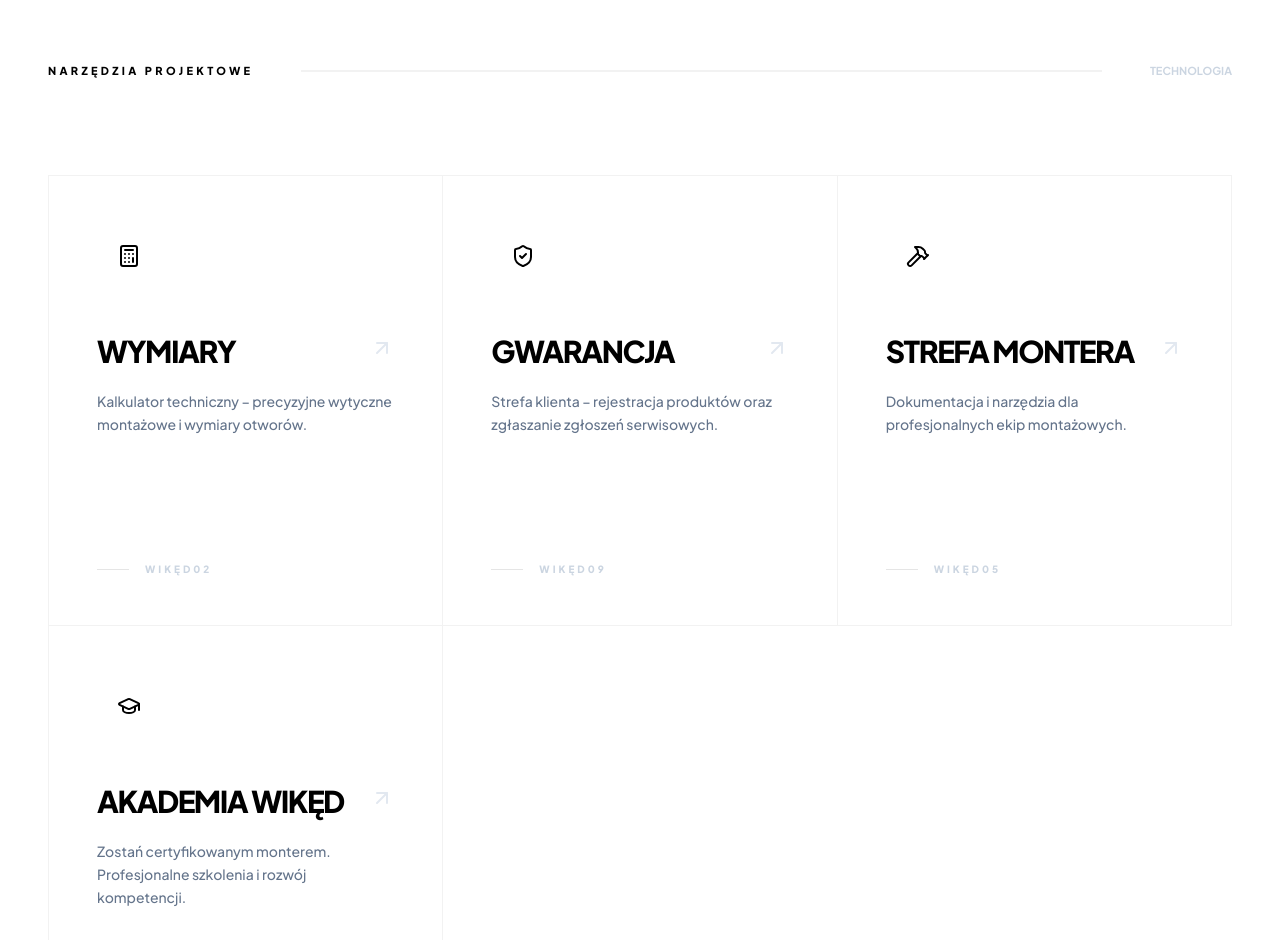
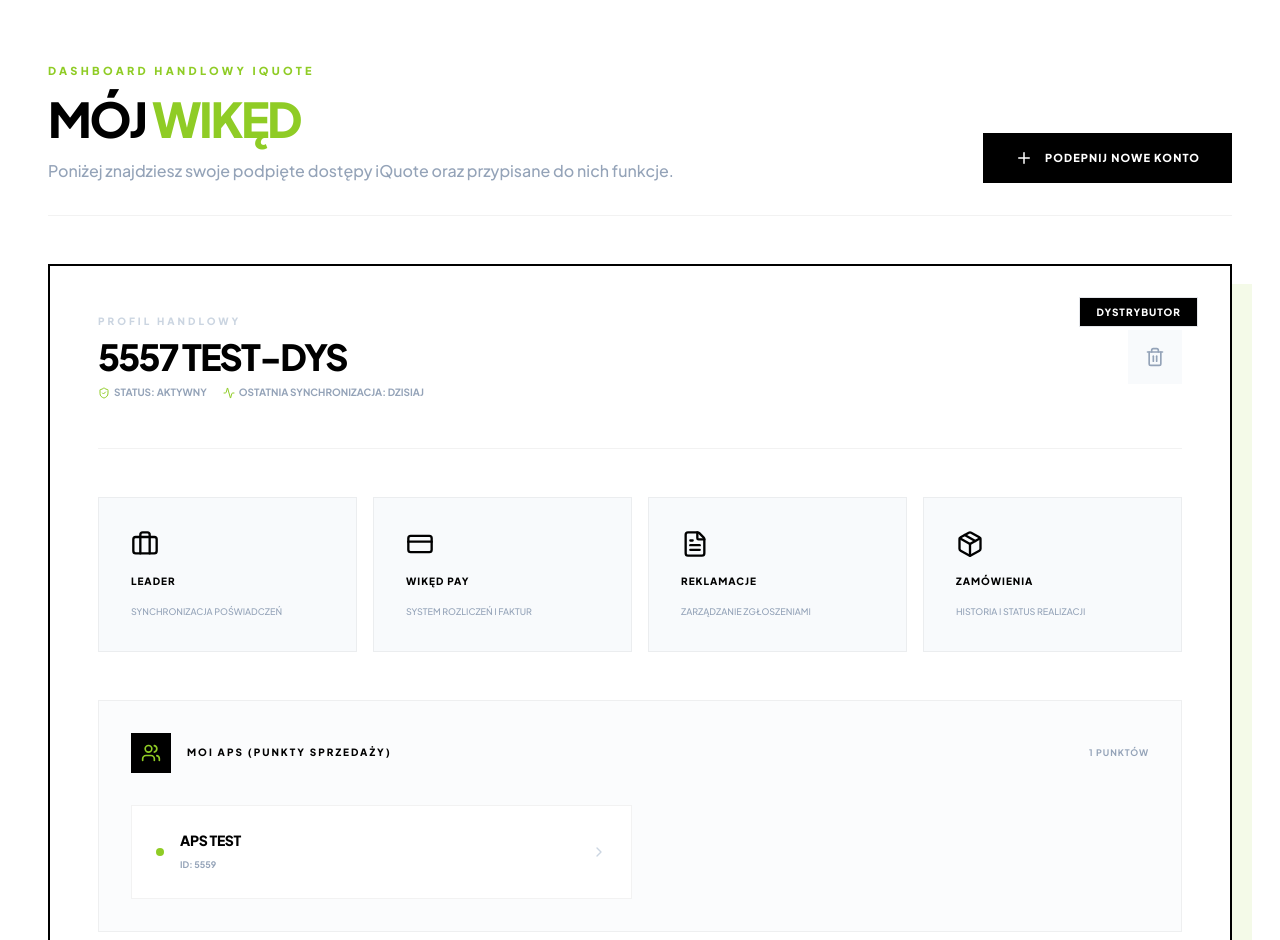
Before and after one commit to PrzemasWiked/Wik-d-One, a React (Vite) app: page / in a window 1280 px wide. Shown: the part 1860-2800 px from the top of the page. Built offline with nearby package versions, Linux system fonts and the light colour scheme.

Commit message:
feat: Add IQuoteAccountType and APSInfo types
Introduce new types to represent different account types within quotes, including a specific type for APS (Associated Partner System) and associated information. This enhances the data structure for managing user accounts and their related systems.

```diff
--- a/App.tsx
+++ b/App.tsx
@@ -1,19 +1,42 @@
 
 import React, { useState, useEffect } from 'react';
-import { User, UserRole, IQuoteAccount } from './types';
+import { User, UserRole, IQuoteAccount, IQuoteAccountType } from './types';
 import { SERVICE_LINKS } from './constants';
 import ServiceCard from './components/ServiceCard';
 import LoginForm from './components/LoginForm';
-import { LogOut, ArrowRight, ChevronRight, Menu, Key, LayoutGrid, Hammer, ExternalLink, Plus, Trash2, ShieldCheck, UserCircle } from 'lucide-react';
+import {
+  LogOut, ArrowRight, ChevronRight, Menu, Key,
+  LayoutGrid, Hammer, ExternalLink, Plus, Trash2,
+  ShieldCheck, UserCircle, Briefcase, CreditCard,
+  FileText, Package, Users, Activity
+} from 'lucide-react';
 
 const App: React.FC = () => {
-  const [user, setUser] = useState<User | null>(null);
+  // Domyślny user: pb@wiked.pl Przemek
+  const [user, setUser] = useState<User | null>({
+    id: 'pb-wiked-001',
+    username: 'Przemek',
+    email: 'pb@wiked.pl',
+    role: UserRole.USER,
+    linkedAccounts: [
+      {
+        id: 'iq-5557',
+        login: '5557 TEST-DYS',
+        passwordHash: '••••••••',
+        label: 'Dystrybutor Główny',
+        type: IQuoteAccountType.DISTRIBUTOR,
+        apsList: [
+          { id: 'aps-5559', name: 'APS TEST', login: '5559' }
+        ]
+      }
+    ]
+  });
+
   const [showLogin, setShowLogin] = useState(false);
   const [showAddAccount, setShowAddAccount] = useState(false);
   const [newAccLogin, setNewAccLogin] = useState('');
   const [newAccPass, setNewAccPass] = useState('');
 
-  // Scroll to top when login view is triggered
   useEffect(() => {
     if (showLogin) {
       window.scrollTo({ top: 0, behavior: 'smooth' });
@@ -21,12 +44,10 @@ const App: React.FC = () => {
   }, [showLogin]);
 
   const handleLogin = (newUser: User) => {
-    // Initial user setup
-    const userWithAccounts = {
+    setUser({
       ...newUser,
       linkedAccounts: newUser.linkedAccounts || []
-    };
-    setUser(userWithAccounts);
+    });
     setShowLogin(false);
     window.scrollTo({ top: 0, behavior: 'smooth' });
   };
@@ -45,7 +66,8 @@ const App: React.FC = () => {
       id: Math.random().toString(36).substr(2, 9),
       login: newAccLogin,
       passwordHash: '••••••••',
-      label: `iQuote ${user.linkedAccounts?.length ? user.linkedAccounts.length + 1 : 1}`
+      label: `iQuote ${user.linkedAccounts?.length ? user.linkedAccounts.length + 1 : 1}`,
+      type: IQuoteAccountType.APS // Domyślnie nowe konta jako APS
     };
 
     setUser({
@@ -79,7 +101,6 @@ const App: React.FC = () => {
 
   return (
     <div className="min-h-screen flex flex-col selection:bg-[#8fcc25] selection:text-white">
-      {/* Background Decor */}
       <div className="fixed inset-0 grid-bg opacity-40 pointer-events-none -z-10"></div>
 
       {/* Navigation */}
@@ -136,7 +157,6 @@ const App: React.FC = () => {
         </div>
       </nav>
 
-      {/* Main Content */}
       <main className="flex-grow pt-56 pb-32">
         <div className="container mx-auto px-6 lg:px-12">
           {showLogin && !user ? (
@@ -151,7 +171,6 @@ const App: React.FC = () => {
             </div>
           ) : (
             <div className="stagger-in">
-              {/* Header */}
               <div className="relative mb-40">
                 <div className="absolute -top-24 -left-10 text-[14rem] font-black text-slate-100/50 select-none -z-10 pointer-events-none uppercase tracking-tighter opacity-70">
                   Wikęd
@@ -164,12 +183,11 @@ const App: React.FC = () => {
                 <div className="flex gap-10">
                   <div className="w-1 bg-[#8fcc25]"></div>
                   <p className="max-w-xl text-xl font-medium text-slate-400 leading-relaxed">
-                    Ekosystem narzędzi dla profesjonalistów i klientów. Zarządzaj projektami, wymiarami i konfiguracją w jednej przestrzeni Wikęd One.
+                    Witaj {user?.username}. Twój ekosystem narzędzi Wikęd One jest gotowy. Zarządzaj kontami handlowymi, wymiarami i konfiguracją z jednego miejsca.
                   </p>
                 </div>
               </div>
 
-              {/* Grid: Main Services */}
               <div className="grid grid-cols-1 md:grid-cols-2 lg:grid-cols-3 gap-0 border-t border-l border-black/5">
                 {SERVICE_LINKS.filter(s => s.category === 'main').map((service) => {
                   const dynamicService = {...service};
@@ -187,20 +205,20 @@ const App: React.FC = () => {
                 })}
               </div>
 
-              {/* Logged in Area - Multiple iQuote Accounts */}
+              {/* MOJ WIKED - Expanded Account Dashboard */}
               {user && (
                 <div id="moj-wiked-section" className="mt-24 space-y-12 animate-in slide-in-from-bottom-8 duration-700">
                    <div className="flex flex-col md:flex-row items-end justify-between gap-6 border-b border-black/5 pb-8">
                      <div>
-                        <span className="text-[#8fcc25] text-[11px] font-extrabold uppercase tracking-[0.3em] mb-4 block">Profil Użytkownika</span>
+                        <span className="text-[#8fcc25] text-[11px] font-extrabold uppercase tracking-[0.3em] mb-4 block">Dashboard handlowy iQuote</span>
                         <h2 className="text-5xl font-black uppercase tracking-tighter leading-none">Mój <span className="text-[#8fcc25]">Wikęd</span></h2>
-                        <p className="text-slate-400 font-medium mt-4">Poniżej znajdziesz swoje podpięte dostępy handlowe iQuote.</p>
+                        <p className="text-slate-400 font-medium mt-4">Poniżej znajdziesz swoje podpięte dostępy iQuote oraz przypisane do nich funkcje.</p>
                      </div>
                      <button
                        onClick={() => setShowAddAccount(!showAddAccount)}
                        className="flex items-center gap-3 bg-black text-white px-8 py-4 text-[11px] font-extrabold uppercase tracking-widest hover:bg-[#8fcc25] transition-all"
                      >
-                       <Plus size={18} /> {showAddAccount ? 'Anuluj' : 'Dodaj dostęp iQuote'}
+                       <Plus size={18} /> {showAddAccount ? 'Anuluj' : 'Podepnij nowe konto'}
                      </button>
                    </div>
 
@@ -227,39 +245,100 @@ const App: React.FC = () => {
                               placeholder="••••••••"
                             />
                           </div>
-                          <button type="submit" className="bg-[#8fcc25] text-white p-4 font-black uppercase text-[11px] tracking-widest hover:bg-black transition-all">Autoryzuj i Dodaj</button>
+                          <button type="submit" className="bg-[#8fcc25] text-white p-4 font-black uppercase text-[11px] tracking-widest hover:bg-black transition-all">Dodaj i Synchronizuj</button>
                         </form>
                      </div>
                    )}
 
-                   <div className="grid grid-cols-1 md:grid-cols-2 lg:grid-cols-3 gap-6">
+                   <div className="grid grid-cols-1 gap-12">
                       {user.linkedAccounts?.map((acc) => (
-                        <div key={acc.id} className="group relative bg-white border border-black/5 p-10 hover:shadow-2xl hover:border-[#8fcc25]/20 transition-all duration-500 overflow-hidden">
-                           <div className="absolute top-0 right-0 w-24 h-24 bg-[#8fcc25]/5 rounded-bl-full translate-x-8 -translate-y-8 group-hover:translate-x-4 group-hover:-translate-y-4 transition-transform duration-700"></div>
-                           <div className="flex justify-between items-start mb-10">
-                              <div className="w-12 h-12 bg-slate-100 flex items-center justify-center text-slate-400 group-hover:text-[#8fcc25] transition-colors">
-                                <Key size={20} />
+                        <div key={acc.id} className="bg-white border-2 border-black p-8 md:p-12 shadow-[20px_20px_0px_rgba(143,204,37,0.1)] relative overflow-hidden group">
+                           <div className="absolute top-0 right-0 p-8">
+                             <span className={`text-[10px] font-black uppercase tracking-widest px-4 py-2 border ${acc.type === IQuoteAccountType.DISTRIBUTOR ? 'bg-black text-white' : 'border-black text-black'}`}>
+                               {acc.type === IQuoteAccountType.DISTRIBUTOR ? 'Dystrybutor' : 'APS'}
+                             </span>
+                           </div>
+
+                           <div className="flex flex-col md:flex-row gap-12 mb-12 border-b border-black/5 pb-12">
+                              <div className="flex-grow">
+                                <span className="text-[10px] font-black uppercase tracking-[0.3em] text-slate-300 mb-2 block">Profil Handlowy</span>
+                                <h4 className="text-4xl font-black uppercase tracking-tighter mb-2">{acc.login}</h4>
+                                <div className="flex items-center gap-4 text-slate-400">
+                                  <span className="text-[10px] font-bold uppercase flex items-center gap-1"><ShieldCheck size={12} className="text-[#8fcc25]"/> Status: Aktywny</span>
+                                  <span className="text-[10px] font-bold uppercase flex items-center gap-1"><Activity size={12} className="text-[#8fcc25]"/> Ostatnia synchronizacja: dzisiaj</span>
+                                </div>
                               </div>
-                              <button
-                                onClick={() => removeAccount(acc.id)}
-                                className="text-slate-200 hover:text-red-500 transition-colors"
-                                title="Usuń powiązanie"
-                              >
-                                <Trash2 size={16} />
-                              </button>
+                              <div className="flex items-center gap-4">
+                                <button onClick={() => removeAccount(acc.id)} className="p-4 bg-slate-50 hover:bg-red-50 text-slate-400 hover:text-red-500 transition-all border border-transparent hover:border-red-100">
+                                  <Trash2 size={20} />
+                                </button>
+                              </div>
                            </div>
-                           <span className="text-[10px] font-black uppercase tracking-widest text-slate-300 mb-2 block">{acc.label}</span>
-                           <h4 className="text-xl font-black uppercase tracking-tighter mb-1">{acc.login}</h4>
-                           <p className="text-[10px] font-bold text-slate-400 uppercase tracking-widest flex items-center gap-2">
-                             <ShieldCheck size={12} className="text-[#8fcc25]" /> Aktywne iQuote
-                           </p>
+
+                           {/* Funcjonalności iQuote */}
+                           <div className="grid grid-cols-2 md:grid-cols-4 gap-4 mb-12">
+                              <a href="https://leader.wiked.pl" target="_blank" className="flex flex-col gap-4 p-8 bg-slate-50 hover:bg-black group/item transition-all border border-black/5 hover:border-black">
+                                <Briefcase className="text-black group-hover/item:text-[#8fcc25]" size={28} />
+                                <span className="text-[10px] font-black uppercase tracking-widest group-hover/item:text-white">Leader</span>
+                                <span className="text-[9px] text-slate-400 uppercase font-medium">Synchronizacja poświadczeń</span>
+                              </a>
+                              <a href="https://pay.wiked.pl" target="_blank" className="flex flex-col gap-4 p-8 bg-slate-50 hover:bg-black group/item transition-all border border-black/5 hover:border-black">
+                                <CreditCard className="text-black group-hover/item:text-[#8fcc25]" size={28} />
+                                <span className="text-[10px] font-black uppercase tracking-widest group-hover/item:text-white">Wikęd Pay</span>
+                                <span className="text-[9px] text-slate-400 uppercase font-medium">System rozliczeń i faktur</span>
+                              </a>
+                              <a href="https://strefa.wiked.pl/reklamacje" target="_blank" className="flex flex-col gap-4 p-8 bg-slate-50 hover:bg-black group/item transition-all border border-black/5 hover:border-black">
+                                <FileText className="text-black group-hover/item:text-[#8fcc25]" size={28} />
+                                <span className="text-[10px] font-black uppercase tracking-widest group-hover/item:text-white">Reklamacje</span>
+                                <span className="text-[9px] text-slate-400 uppercase font-medium">Zarządzanie zgłoszeniami</span>
+                              </a>
+                              <a href="https://strefa.wiked.pl/zamowienia" target="_blank" className="flex flex-col gap-4 p-8 bg-slate-50 hover:bg-black group/item transition-all border border-black/5 hover:border-black">
+                                <Package className="text-black group-hover/item:text-[#8fcc25]" size={28} />
+                                <span className="text-[10px] font-black uppercase tracking-widest group-hover/item:text-white">Zamówienia</span>
+                                <span className="text-[9px] text-slate-400 uppercase font-medium">Historia i status realizacji</span>
+                              </a>
+                           </div>
+
+                           {/* Moi APS - Tylko dla dystrybutora */}
+                           {acc.type === IQuoteAccountType.DISTRIBUTOR && (
+                             <div className="bg-slate-50/50 p-8 border border-black/5">
+                                <div className="flex items-center justify-between mb-8">
+                                  <div className="flex items-center gap-4">
+                                    <div className="w-10 h-10 bg-black text-[#8fcc25] flex items-center justify-center">
+                                      <Users size={20} />
+                                    </div>
+                                    <h5 className="text-[10px] font-black uppercase tracking-[0.2em]">Moi APS (Punkty Sprzedaży)</h5>
+                                  </div>
+                                  <span className="text-[9px] font-bold text-slate-400 uppercase tracking-widest">{acc.apsList?.length || 0} Punktów</span>
+                                </div>
+                                <div className="grid grid-cols-1 md:grid-cols-2 gap-4">
+                                  {acc.apsList?.map((aps) => (
+                                    <div key={aps.id} className="bg-white p-6 border border-black/5 flex items-center justify-between group/aps hover:border-black transition-all">
+                                      <div className="flex items-center gap-4">
+                                        <div className="w-2 h-2 rounded-full bg-[#8fcc25]"></div>
+                                        <div>
+                                          <span className="block text-sm font-black uppercase tracking-tight">{aps.name}</span>
+                                          <span className="text-[9px] text-slate-400 font-bold uppercase">ID: {aps.login}</span>
+                                        </div>
+                                      </div>
+                                      <button className="text-slate-300 group-hover/aps:text-black transition-colors">
+                                        <ChevronRight size={16} />
+                                      </button>
+                                    </div>
+                                  ))}
+                                  {(!acc.apsList || acc.apsList.length === 0) && (
+                                    <p className="text-[9px] text-slate-400 font-bold uppercase tracking-widest text-center py-4">Brak przypisanych APS.</p>
+                                  )}
+                                </div>
+                             </div>
+                           )}
                         </div>
                       ))}
 
                       {(!user.linkedAccounts || user.linkedAccounts.length === 0) && (
-                        <div className="col-span-full py-24 text-center border-2 border-dashed border-slate-100 bg-slate-50/50">
+                        <div className="py-24 text-center border-2 border-dashed border-slate-100 bg-slate-50/50">
                           <p className="text-slate-300 font-black uppercase tracking-widest text-xs mb-2">Brak podpiętych kont iQuote.</p>
-                          <p className="text-slate-400 text-[10px] font-medium">Użyj przycisku "Dodaj dostęp iQuote", aby powiązać profile handlowe ze swoim kontem Wikęd One.</p>
+                          <p className="text-slate-400 text-[10px] font-medium">Użyj przycisku "Podepnij nowe konto", aby powiązać profile handlowe ze swoim kontem Wikęd One.</p>
                         </div>
                       )}
                    </div>
--- a/types.ts
+++ b/types.ts
@@ -5,11 +5,24 @@ export enum UserRole {
   GUEST = 'GUEST'
 }
 
+export enum IQuoteAccountType {
+  DISTRIBUTOR = 'DISTRIBUTOR',
+  APS = 'APS'
+}
+
+export interface APSInfo {
+  id: string;
+  name: string;
+  login: string;
+}
+
 export interface IQuoteAccount {
   id: string;
   login: string;
   passwordHash: string;
   label?: string;
+  type: IQuoteAccountType;
+  apsList?: APSInfo[];
 }
 
 export interface User {
```
